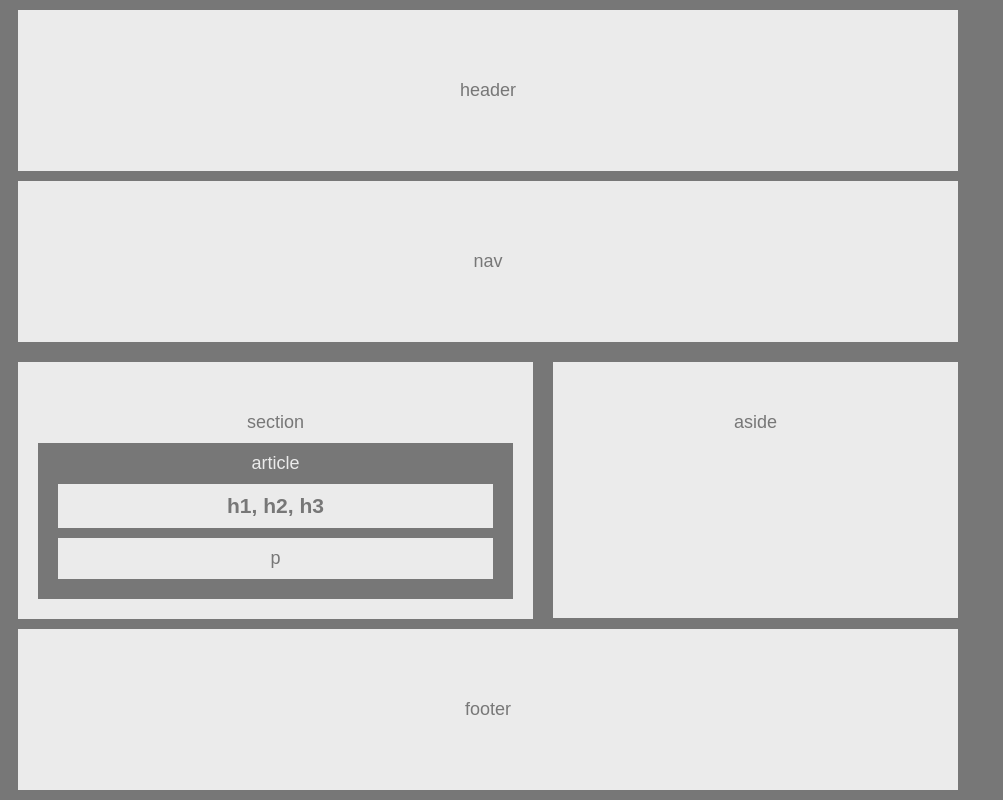
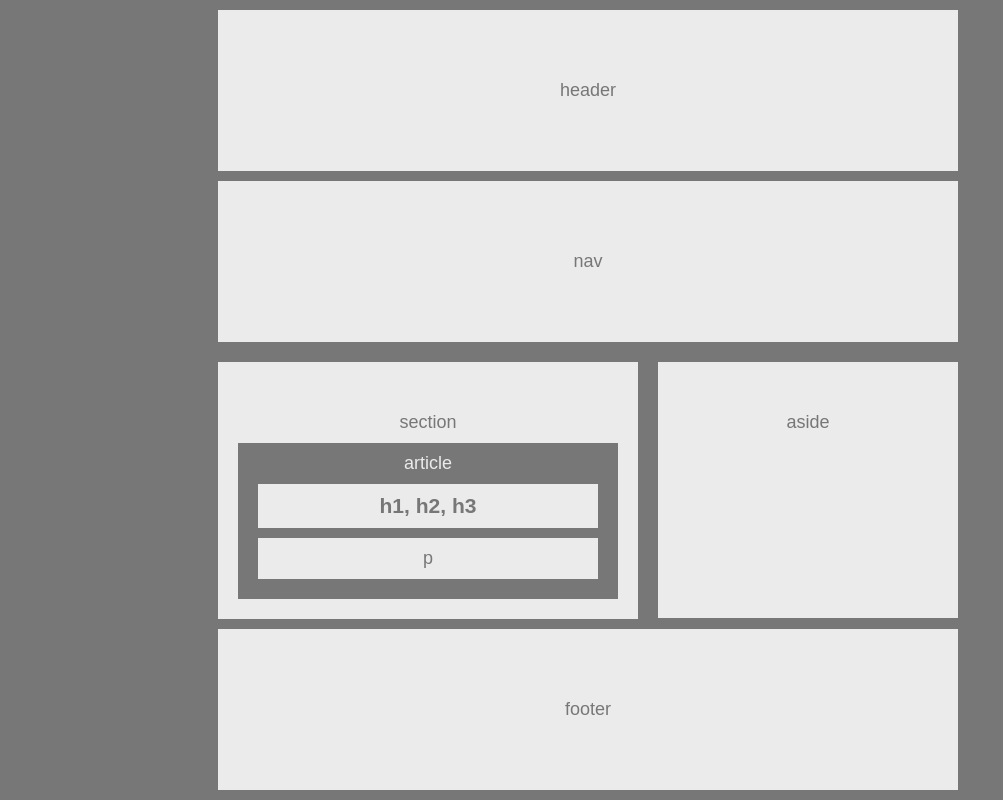
Before and after one commit to panoptic1/HW-Wireframe, a plain HTML site: page index.html in a window 1280 px wide. Shown: the whole page, without its empty margins (0-1003 px from the left). Drawn offline with Linux system fonts and the light colour scheme.

```diff
--- a/index.html
+++ b/index.html
@@ -9,7 +9,7 @@
 </head>
 <body>
 
-    <div="container">
+    <div class="container">
         <header>header</header>
         <nav>nav</nav>
         <section>section
--- a/style.css
+++ b/style.css
@@ -27,7 +27,7 @@ section {
         text-align: center;
         background-color: #ebebeb;
         color: #777777;
-        width: 495px;
+        width: 400px;
 }
 
 article {
@@ -61,7 +61,7 @@ aside {
         text-align: center;
         background-color: #ebebeb;
         color: #777777;
-        width: 385px;
+        width: 280px;
 }
 
 footer {
@@ -79,7 +79,5 @@ body {
 }
 
 .container {
-        position: absolute;
-        top: 50%;
-        height: 1000px;
+        padding-left: 200px;
 }
```
